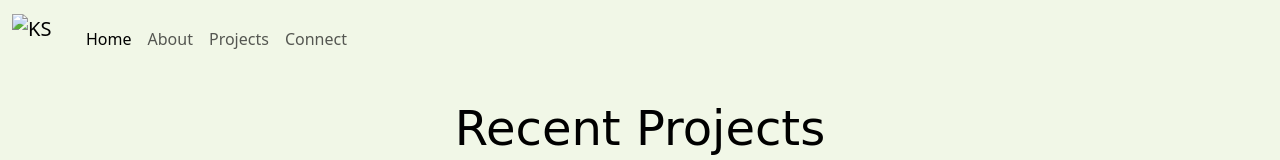
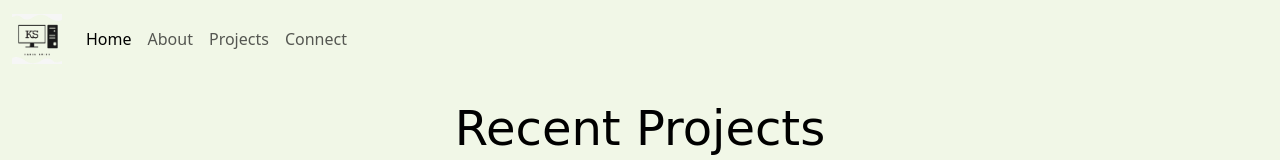
Before and after one commit to Karen12031/KarenS-Portfolio, a plain HTML site: page projects/projects.html in a window 1280 px wide. Shown: the top 160 px of the page. Drawn offline with nearby package versions, Linux system fonts and the light colour scheme; a web font is replaced by a local one.

Commit message:
Update projects.html

```diff
--- a/projects/projects.html
+++ b/projects/projects.html
@@ -36,7 +36,7 @@
       <div class="container-fluid">
         <a class="navbar-brand" href="index.html">
           <img
-            src="images/Karen Smith.png"
+            src="/images/Karen Smith.png"
             alt="KS"
             width="50"
             height="50"
```
